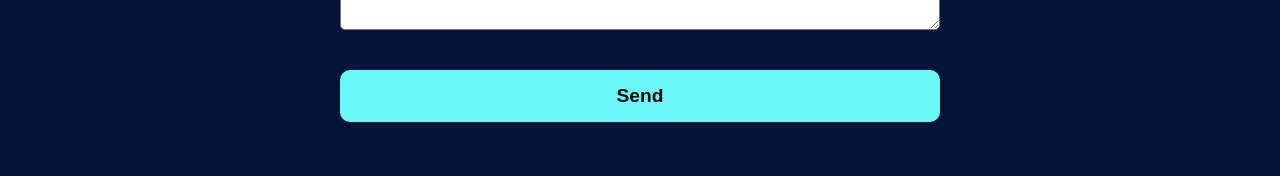
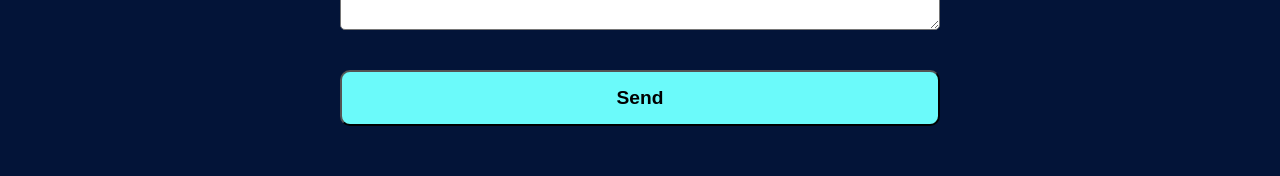
Before and after one commit to DoableDanny/Doable-Danny-Blog, a Gatsby site: page / in a window 1280 px wide. Shown: the part 4915-5091 px from the top of the page. Built offline with nearby package versions, Linux system fonts and the light colour scheme; Gatsby itself is replaced by a stand-in of ours; some packages are replaced by stand-ins of ours; a web font is replaced by a local one.

Commit message:
Fixed contact form

```diff
--- a/src/elements/HomePageElements.js
+++ b/src/elements/HomePageElements.js
@@ -378,3 +378,31 @@ export const LinkBtnRow = styled.div`
     flex-direction: column;
   }
 `
+
+export const FormBtn = styled.button`
+  background-color: ${props =>
+    props.color === "primary"
+      ? props.theme.colors.lightBlue
+      : props.theme.colors.main2};
+  border-radius: 10px;
+  padding: 15px 25px;
+  transition: 0.3s ease;
+  font-size: 1.2rem;
+  font-weight: bold;
+  width: 100%;
+  color: "black";
+  margin-right: ${props => (props.mr ? "32px !important" : 0)};
+  text-align: center;
+  text-decoration: none;
+
+  :hover {
+    cursor: pointer;
+    color: #011515;
+    transform: scale(1.05);
+    box-shadow: ${props => props.theme.shadows.shadow1};
+  }
+
+  @media only screen and (max-width: ${breakPoint1}) {
+    font-weight: normal;
+  }
+`
--- a/src/pages/index.js
+++ b/src/pages/index.js
@@ -12,6 +12,7 @@ import {
   H,
   P,
   LinkBtn,
+  FormBtn,
   LinkBtnRow,
   AboutPWrapper,
   AboutContainer,
@@ -248,13 +249,14 @@ function ContactMeForm() {
     <form
       name="contact"
       method="POST"
-      action="https://formsubmit.co/47b18bd77788e64e48bcc3e00ef9332a"
+      // action="https://formsubmit.co/47b18bd77788e64e48bcc3e00ef9332a"
+      action="https://getform.io/f/29cd2e5e-4cc9-4832-8a32-4ebb818c2aa0"
     >
-      <input
+      {/* <input
         type="hidden"
         name="_next"
         value="https://www.doabledanny.com/success/"
-      />
+      /> */}
 
       <FormInput
         title="Name:"
@@ -270,15 +272,22 @@ function ContactMeForm() {
         onChange={event => setEmail(event.currentTarget.value)}
         value={email}
       />
+      <input
+        type="hidden"
+        name="_gotcha"
+        style={{
+          display: "none !important",
+        }}
+      />
       <Message
         id="message"
         title="Message:"
         onChange={event => setMessage(event.currentTarget.value)}
         value={message}
       />
-      <LinkBtn type="submit" color="primary">
+      <FormBtn type="submit" color="primary">
         Send
-      </LinkBtn>
+      </FormBtn>
     </form>
   )
 }
```
